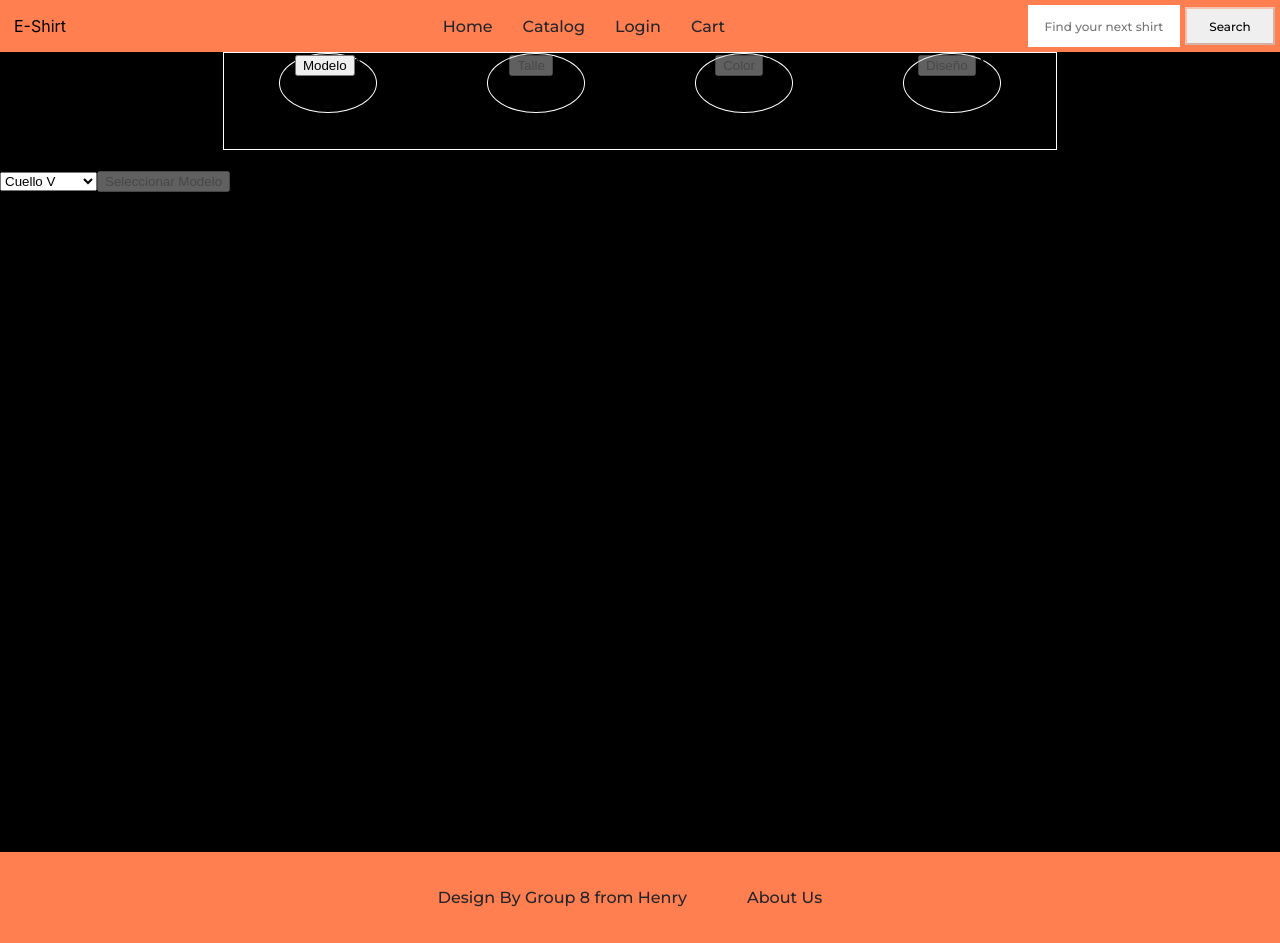
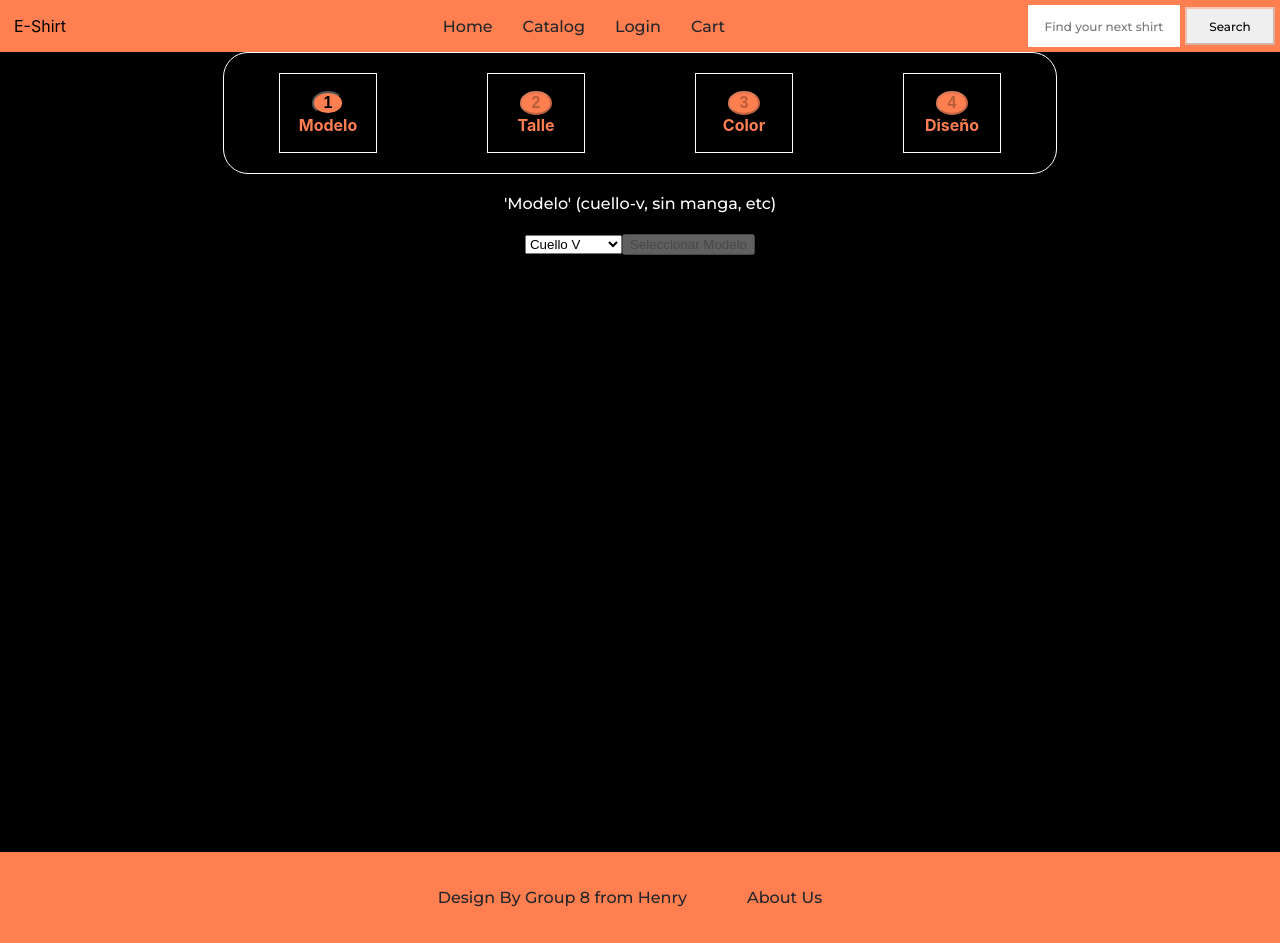
Before and after one commit to rocco9022/eshirt, a React (Create React App) app in the folder ESHIRT/client/: page /design in a window 1280 px wide. Built offline with nearby package versions, Linux system fonts and the light colour scheme.

Commit message:
CSS fixing 1/3

```diff
--- a/ESHIRT/client/src/Components/Designer/ColorBattery.jsx
+++ b/ESHIRT/client/src/Components/Designer/ColorBattery.jsx
@@ -8,7 +8,7 @@ export default function ColorBattery(props) {
 
 
     return (<div>
-        <button style={{backgroundColor: 'yellow',
+                <button style={{backgroundColor: 'yellow',
                             width: '30%'}}
 
                     onClick={()=> colorModifier('yellow', props.props, setData)}>AM</button>
--- /dev/null
+++ b/ESHIRT/client/src/Components/Designer/Controller.module.css
@@ -0,0 +1,44 @@
+.controllerContainer {
+
+    display: flex;
+    border: 1px solid white;
+    flex-wrap: wrap;
+    width: 65%;
+    margin: 0 auto;
+    height: 15%;
+    align-items: center;
+    background: transparent;
+    border-radius: 25px;
+    position: relative;
+    justify-content: space-around;
+
+}
+
+.buttonsContainer {
+    height: 65%;
+    border: 1px solid white;
+    display: flex;
+    flex-direction: column;
+    justify-content: center;
+    text-align: center;
+    align-items: center;
+    width: max-content;
+    min-width: 6em;
+}
+
+.buttons {
+    height: min-content;
+    margin: 0 auto;
+    border-radius: 50%;
+    padding-left: 10px;
+    padding-right: 10px;
+    background-color: coral;
+    font-size: 16px;
+    font-weight: 900;
+}
+
+.btnDescription > h4 {
+    color: coral;
+    margin: 0 auto;
+
+}
--- a/ESHIRT/client/src/Components/Designer/Design.jsx
+++ b/ESHIRT/client/src/Components/Designer/Design.jsx
@@ -6,13 +6,14 @@ import ShirtColor from './ShirtColor';
 import ShirtModel from './ShirtModel'
 import ShirtSize from './ShirtSize';
 import ShirtDesign from './ShirtDesign';
+import DesignCSS from './Design.module.css';
 
 
 function Design(props) {
 
     const [phase, setPhase] = useState({
                                 modelSelected: {status: false, data: ''},
-                                sizeSelected: {status: 'pending', data: ''},
+                                sizeSelected: {status: 'pending', data: null},
                                 colorSelected: {status: 'pending', data: 'white'},
                                 designSelected: {status: 'pending', data: ''},
                                 allGoodForSubmit: false,
@@ -22,7 +23,7 @@ function Design(props) {
 
     useEffect(()=> {
 
-    console.log('useeffect');
+   /*  console.log('useeffect'); */
         for(let prop in phase) {
             if(phase[prop].status == false) {
                 return setPhase(prevPhase => {
@@ -64,11 +65,7 @@ function Design(props) {
     console.log('i render');
 
     return (
-        <div style={{
-            minHeight: '90vh',
-            height: '100vh',
-            display: 'flex',
-            flexDirection: 'column'}}>
+        <div className={DesignCSS.mainContainer}>
             <PhaseController
                 phase={phase}
                 setPhase={phaseSetter} />
--- a/ESHIRT/client/src/Components/Designer/Design.module.css
+++ b/ESHIRT/client/src/Components/Designer/Design.module.css
@@ -0,0 +1,9 @@
+.mainContainer{
+
+    min-height: 90vh;
+    height: 100vh;
+    display: flex;
+    flex-direction: column;
+
+
+}
--- a/ESHIRT/client/src/Components/Designer/PhaseController.jsx
+++ b/ESHIRT/client/src/Components/Designer/PhaseController.jsx
@@ -1,4 +1,5 @@
 import React, {useEffect} from 'react';
+import ControllerCSS from './Controller.module.css';
 
 
 function PhaseController(props) {
@@ -16,32 +17,21 @@ function PhaseController(props) {
 
 
     return (
-        <div style={{
-
-            display: 'flex',
-            border: '1px solid white',
-            flexWrap: 'wrap',
-            width: '65%',
-            margin: '0 auto',
-            height: '12%',
-            justifyContent: 'space-around'}}>
+        <div className={ControllerCSS.controllerContainer}>
 
             {phases.map((elem,index) => {
 
                 return (
                     <div
                         key={index}
-                        style={{height: '60%',
-                                border: '1px solid white',
-                                borderRadius: '50%',
-                                textAlign: 'center',
-                                width: 'max-content',
-                                minWidth: '6em'}}>
-                                            <button onClick={()=> {props.setPhase({
-                                                                                    modelSelected: {...props.phase.modelSelected, status: props.phase.modelSelected == 'pending' ? 'pending' : true},
-                                                                                    sizeSelected: {...props.phase.sizeSelected, status: props.phase.sizeSelected == 'pending' ? 'pending' : true},
-                                                                                    colorSelected: {...props.phase.colorSelected, status: props.phase.colorSelected == 'pending' ? 'pending' : true},
-                                                                                    designSelected: {...props.phase.designSelected,status: props.phase.designSelected =='pending' ? 'pending' : true},
+                        className={ControllerCSS.buttonsContainer}
+                        >
+                                            <button className={ControllerCSS.buttons}
+                                                    onClick={()=> {props.setPhase({
+                                                                                    modelSelected: {...props.phase.modelSelected, status: props.phase.modelSelected.status == 'pending' ? 'pending' : true},
+                                                                                    sizeSelected: {...props.phase.sizeSelected, status: props.phase.sizeSelected.status == 'pending' ? 'pending' : true},
+                                                                                    colorSelected: {...props.phase.colorSelected, status: props.phase.colorSelected.status == 'pending' ? 'pending' : true},
+                                                                                    designSelected: {...props.phase.designSelected,status: props.phase.designSelected.status =='pending' ? 'pending' : true},
                                                                                     allGoodForSubmit: false,
                                                                                     [elem.phase]: {...props.phase[elem.phase], status: false}
                                                                                       }
@@ -50,9 +40,12 @@ function PhaseController(props) {
                                                                     }}
                                                     disabled={props.phase[elem.phase].status == 'pending'}
                                                     value={elem.phase}>
-                                                                    {elem.name}
+                                                                    {elem.index}
                                                 </button>
-                        {elem.index}
+                                                <div className={ControllerCSS.btnDescription}>
+
+                        <h4>{elem.name}</h4>
+                        </div>
                     </div>
                 )
             })}
--- a/ESHIRT/client/src/Components/Designer/ShirtColor.jsx
+++ b/ESHIRT/client/src/Components/Designer/ShirtColor.jsx
@@ -21,33 +21,35 @@ function ShirtModel(props) {
 
         console.log(imgBlob);
 
-            let canvas = new fabric.Canvas('canvas', {
+            let canvas = new fabric.StaticCanvas('canvas', {
 
                 width: 350,
                 height: 410,
                 backgroundColor: data,
+                selectable: false,
                 preserveObjectStacking: true,
+                lockMovementY: true,
+                lockMovementX: true,
 
             })
-            .on('selection:created', (e) => {
-
-                e.target.lockScalingX = true;
-                 e.target.height = 80; })
-
                  .add(new fabric.Rect({
                     width: 350,
                     height: 410,
                     fill: props.phase.colorSelected.data,
+                    lockMovementY: true,
+                    lockMovementX: true,
                     selectable: false,
                 })).add(new fabric.Image(imgBlob, {
                     scaleX: 0.8,
                     scaleY: 0.7,
-
+                    evented: false,
+                    lockMovementY: true,
+                    lockMovementX: true,
                     width: 492,
                     height: 585,
                     left: -38,
                     selectable: false,
-                    objectCaching: false,
+
                 }));
 
 
--- a/ESHIRT/client/src/Components/Designer/ShirtDesign.jsx
+++ b/ESHIRT/client/src/Components/Designer/ShirtDesign.jsx
@@ -22,7 +22,7 @@ function ShirtDesign(props) {
                 }) */
 
 
-        let canvas = new fabric.Canvas('canvas', {
+        let canvas = new fabric.StaticCanvas('canvas', {
 
                         width: 350,
                         height: 410,
@@ -30,11 +30,6 @@ function ShirtDesign(props) {
                         preserveObjectStacking: true,
 
         })
-          .on('selection:created', (e) => {
-
-                        e.target.lockScalingX = true;
-                         e.target.height = 80; })
-
           .add(new fabric.Image(imgBlob, {
                         scaleX: 0.8,
                         scaleY: 0.7,
--- a/ESHIRT/client/src/Components/Designer/ShirtModel.jsx
+++ b/ESHIRT/client/src/Components/Designer/ShirtModel.jsx
@@ -1,4 +1,5 @@
 import React,{useEffect, useState} from 'react';
+import ModelCSS from './ShirtModel.module.css';
 
 
 function ShirtModel(props) {
@@ -14,9 +15,12 @@ function ShirtModel(props) {
    }, []) */
 
     return (
-        <div>
-            'Modelo' (cuello-v, sin manga, etc)
-            <form onSubmit={()=> {
+        <div className={ModelCSS.container}>
+            <div className={ModelCSS.title}>
+                <h3>'Modelo' (cuello-v, sin manga, etc)</h3>
+            </div>
+            <form onSubmit={(e)=> {
+                        e.preventDefault();
                         if(data!== null) {
                             props.setPhase({
                             modelSelected: {data, status: true},
--- /dev/null
+++ b/ESHIRT/client/src/Components/Designer/ShirtModel.module.css
@@ -0,0 +1,14 @@
+.container {
+    display: flex;
+    flex-direction: column;
+    width: 60%;
+    align-items: center;
+    margin: 0 auto;
+}
+
+.title > h3 {
+    width: 'max-content';
+    display:'flex';
+    margin: 0 auto;
+    color: white;
+}
--- /dev/null
+++ b/ESHIRT/client/src/Components/Designer/ShirtSize.module.css
@@ -0,0 +1,15 @@
+.container {
+    display: flex;
+    flex-direction: column;
+    width: 60%;
+    align-items: center;
+    margin: 0 auto;
+}
+
+.title > h3 {
+
+    width: 'max-content';
+    display:'flex';
+    margin: 0 auto;
+    color: white;
+}
```
Also changed, not shown: ESHIRT/client/src/Components/Designer/ShirtSize.jsx (+16 -8 lines).
